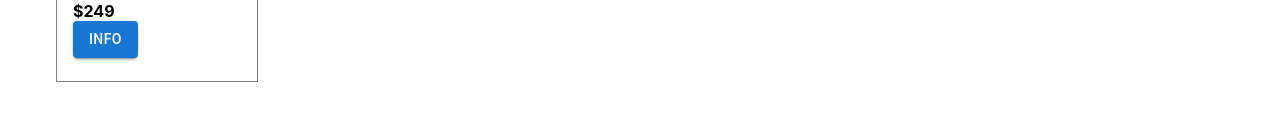
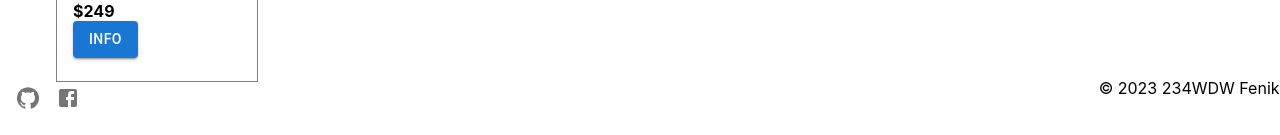
Before and after one commit to Antonio0806/ic-portal-aukcyjny, a React (Create React App) app: page / in a window 1280 px wide. Shown: the part 674-809 px from the top of the page. Built offline with nearby package versions, Linux system fonts and the light colour scheme.

Commit message:
Dodałem ładną stopkę dla stony

```diff
--- a/package.json
+++ b/package.json
@@ -5,6 +5,7 @@
   "dependencies": {
     "@emotion/react": "^11.10.5",
     "@emotion/styled": "^11.10.5",
+    "@mui/icons-material": "^5.11.0",
     "@mui/material": "^5.11.7",
     "@testing-library/jest-dom": "^5.16.5",
     "@testing-library/react": "^13.4.0",
--- a/src/App.js
+++ b/src/App.js
@@ -2,6 +2,7 @@ import './App.css';
 import TopMenu from "./TopMenu";
 import Box from "@mui/material/Box";
 import ProductsList from "./ProductsList";
+import BottomMenu from "./BottomMenu";
 const products = [
     {
         id: 1,
@@ -38,6 +39,7 @@ function App() {
             <ProductsList products={products}/>
         </div>
       </div>
+      <BottomMenu />
       </Box>
   );
 }
--- /dev/null
+++ b/src/BottomMenu.js
@@ -0,0 +1,28 @@
+import React from 'react';
+import GitHubIcon from '@mui/icons-material/GitHub';
+import FacebookIcon from '@mui/icons-material/Facebook';
+import IconButton from '@mui/material/IconButton';
+
+const BottonMenu = () => (
+    <div style={{
+        display: 'flex',
+        justifyContent: 'space-between',
+        padding: '8px',
+        position: 'fixed',
+        bottom: '0',
+        width: '100%',
+        textAlign: 'center'
+    }}>
+        <div style={{ display: 'flex' }}>
+            <IconButton href="https://github.com/Antonio0806">
+                <GitHubIcon />
+            </IconButton>
+            <IconButton href="https://www.facebook.com/events/627350902390840?eav=AfZoUWPx35Mk1BwGKCYCfl3CTS32w8kTTjhKt41yeHvnFOe8GW55ZgrHCa8C1-MeATY&paipv=0">
+                <FacebookIcon />
+            </IconButton>
+        </div>
+        <div>&copy; 2023 234WDW Feniks</div>
+    </div>
+);
+
+export default BottonMenu;
```
Also changed, not shown: 1 other file (tests, documents, lock files or other folders).
